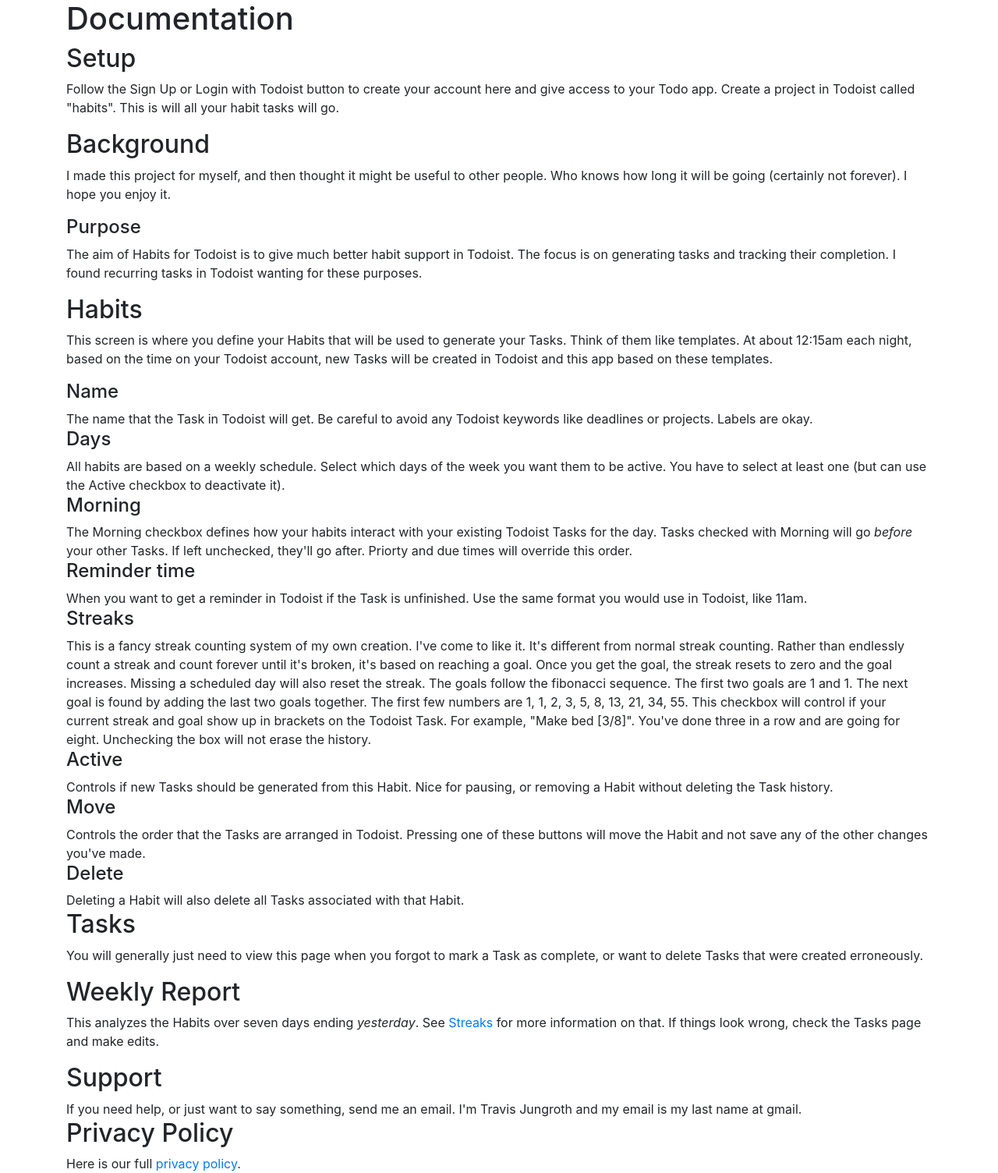
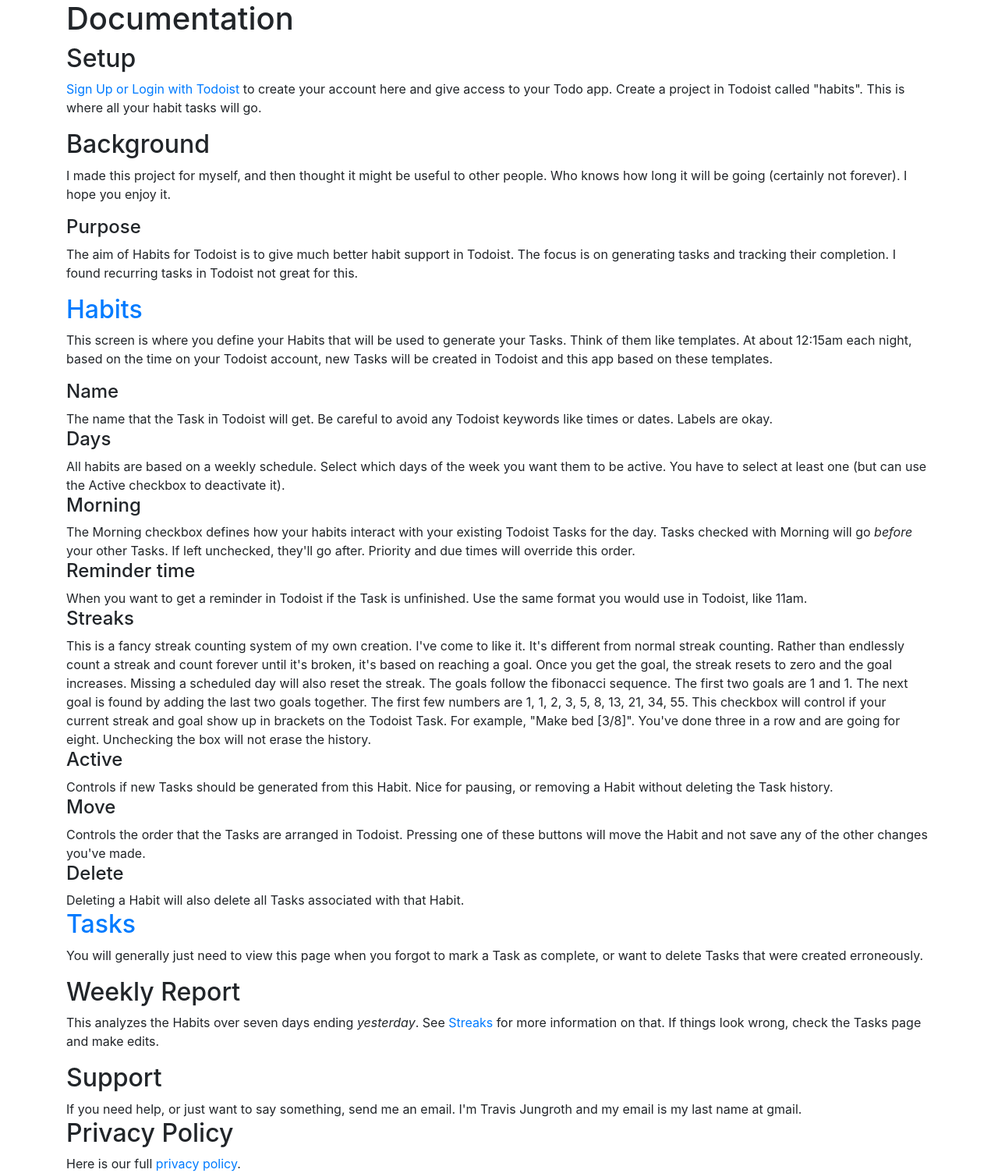
Before and after one commit to travisjungroth/todoer, a Django app: page /documentation/ in a window 1280 px wide. Shown: the part 56-1560 px from the top of the page at 78% size. Run offline with Django 3.2, Linux system fonts and the light colour scheme; some libraries are stand-ins or nearby versions.

Commit message:
Update user docs

```diff
--- a/templates/documentation.html
+++ b/templates/documentation.html
@@ -3,27 +3,27 @@
 {% block main %}
     <h1>Documentation</h1>
     <h2>Setup</h2>
-    <p>Follow the Sign Up or Login with Todoist button to create your account here and give access to your Todo app.
-    Create a project in Todoist called "habits". This is will all your habit tasks will go.</p>
+    <p><a href="{% url 'todoist_login' %}">Sign Up or Login with Todoist</a> to create your account here and give access to your Todo app.
+    Create a project in Todoist called "habits". This is where all your habit tasks will go.</p>
     <h2>Background</h2>
     <p>I made this project for myself, and then thought it might be useful to other people. Who knows how long it will
     be going (certainly not forever). I hope you enjoy it.</p>
     <h4>Purpose</h4>
     <p>The aim of Habits for Todoist is to give much better habit support in Todoist. The focus is on generating tasks
-        and tracking their completion. I found recurring tasks in Todoist wanting for these purposes.</p>
-    <h2>Habits</h2>
+        and tracking their completion. I found recurring tasks in Todoist not great for this.</p>
+    <h2><a href="{% url 'habits' %}">Habits</a></h2>
     <p>This screen is where you define your Habits that will be used to generate your Tasks. Think of them like
     templates. At about 12:15am each night, based on the time on your Todoist account, new Tasks will be created in
     Todoist and this app based on these templates.</p>
     <h4>Name</h4>
-    The name that the Task in Todoist will get. Be careful to avoid any Todoist keywords like deadlines or projects.
+    The name that the Task in Todoist will get. Be careful to avoid any Todoist keywords like times or dates.
     Labels are okay.
     <h4>Days</h4>
     All habits are based on a weekly schedule. Select which days of the week you want them to be active. You have to
     select at least one (but can use the Active checkbox to deactivate it).
     <h4>Morning</h4>
     The Morning checkbox defines how your habits interact with your existing Todoist Tasks for the day. Tasks checked
-    with Morning will go <em>before</em> your other Tasks. If left unchecked, they'll go after. Priorty and due times
+    with Morning will go <em>before</em> your other Tasks. If left unchecked, they'll go after. Priority and due times
     will override this order.
     <h4>Reminder time</h4>
     When you want to get a reminder in Todoist if the Task is unfinished. Use the same format you would use in Todoist,
@@ -45,7 +45,7 @@
     not save any of the other changes you've made.
     <h4>Delete</h4>
     Deleting a Habit will also delete all Tasks associated with that Habit.
-    <h2 id="tasks">Tasks</h2>
+    <h2 id="tasks"><a href="{% url 'tasks' %}">Tasks</a></h2>
     <p>You will generally just need to view this page when you forgot to mark a Task as complete, or want to delete
     Tasks that were created erroneously.</p>
     <h2>Weekly Report</h2>
```
